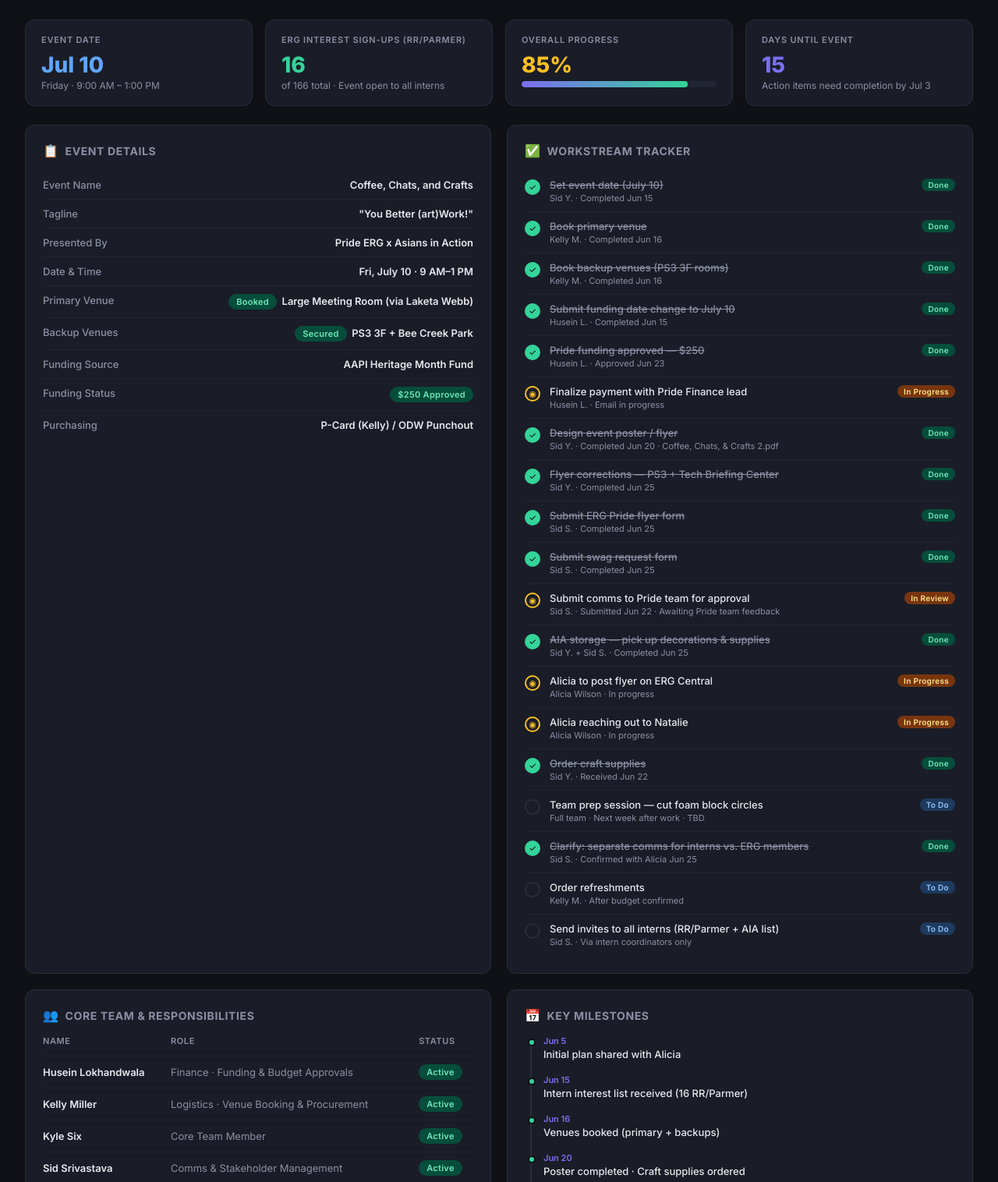
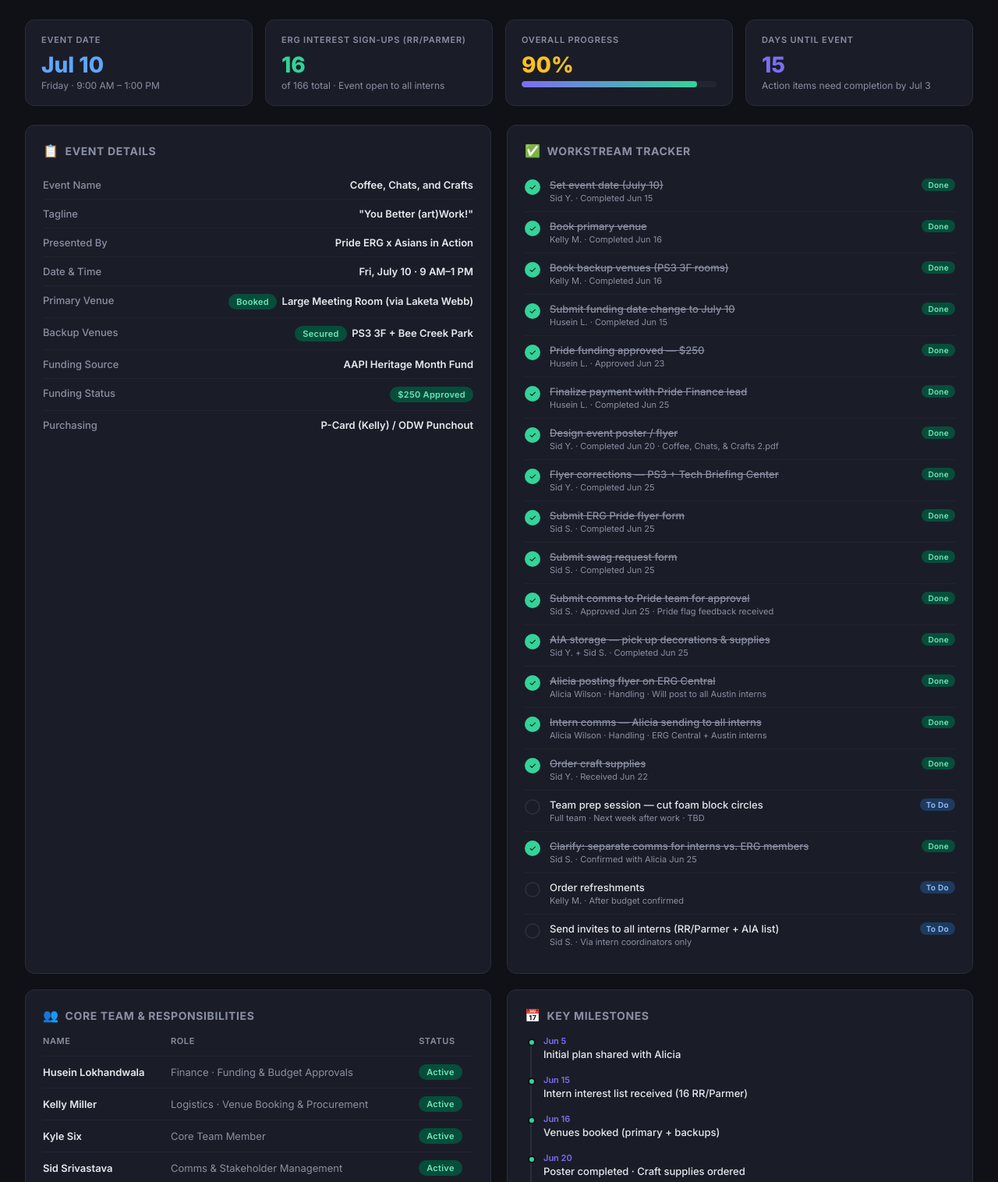
Before and after one commit to Sidsrivasta/pride-erg-dashboard, a plain HTML site: page index.html in a window 1280 px wide. Shown: the part 83-1599 px from the top of the page at 78% size. Drawn offline with Linux system fonts and the light colour scheme.

Commit message:
Complete tracker updates: payment done, comms approved, Alicia handling ERG Central + intern invites, P1/P2 done

```diff
--- a/index.html
+++ b/index.html
@@ -544,10 +544,10 @@
             </div>
             <div class="kpi-card">
                 <div class="kpi-label">Overall Progress</div>
-                <div class="kpi-value yellow">85%</div>
+                <div class="kpi-value yellow">90%</div>
                 <div class="kpi-sub">
                     <div class="progress-bar-container" style="margin-top:4px">
-                        <div class="progress-bar-fill" style="width:85%"></div>
+                        <div class="progress-bar-fill" style="width:90%"></div>
                     </div>
                 </div>
             </div>
@@ -647,12 +647,12 @@
                         <span class="badge badge-green task-badge">Done</span>
                     </li>
                     <li class="task-item">
-                        <div class="task-check in-progress">◉</div>
+                        <div class="task-check done">✓</div>
                         <div class="task-content">
-                            <div class="task-name">Finalize payment with Pride Finance lead</div>
-                            <div class="task-owner">Husein L. · Email in progress</div>
+                            <div class="task-name done-text">Finalize payment with Pride Finance lead</div>
+                            <div class="task-owner">Husein L. · Completed Jun 25</div>
                         </div>
-                        <span class="badge badge-yellow task-badge">In Progress</span>
+                        <span class="badge badge-green task-badge">Done</span>
                     </li>
                     <li class="task-item">
                         <div class="task-check done">✓</div>
@@ -687,12 +687,12 @@
                         <span class="badge badge-green task-badge">Done</span>
                     </li>
                     <li class="task-item">
-                        <div class="task-check in-progress">◉</div>
+                        <div class="task-check done">✓</div>
                         <div class="task-content">
-                            <div class="task-name">Submit comms to Pride team for approval</div>
-                            <div class="task-owner">Sid S. · Submitted Jun 22 · Awaiting Pride team feedback</div>
+                            <div class="task-name done-text">Submit comms to Pride team for approval</div>
+                            <div class="task-owner">Sid S. · Approved Jun 25 · Pride flag feedback received</div>
                         </div>
-                        <span class="badge badge-yellow task-badge">In Review</span>
+                        <span class="badge badge-green task-badge">Done</span>
                     </li>
                     <li class="task-item">
                         <div class="task-check done">✓</div>
@@ -703,20 +703,20 @@
                         <span class="badge badge-green task-badge">Done</span>
                     </li>
                     <li class="task-item">
-                        <div class="task-check in-progress">◉</div>
+                        <div class="task-check done">✓</div>
                         <div class="task-content">
-                            <div class="task-name">Alicia to post flyer on ERG Central</div>
-                            <div class="task-owner">Alicia Wilson · In progress</div>
+                            <div class="task-name done-text">Alicia posting flyer on ERG Central</div>
+                            <div class="task-owner">Alicia Wilson · Handling · Will post to all Austin interns</div>
                         </div>
-                        <span class="badge badge-yellow task-badge">In Progress</span>
+                        <span class="badge badge-green task-badge">Done</span>
                     </li>
                     <li class="task-item">
-                        <div class="task-check in-progress">◉</div>
+                        <div class="task-check done">✓</div>
                         <div class="task-content">
-                            <div class="task-name">Alicia reaching out to Natalie</div>
-                            <div class="task-owner">Alicia Wilson · In progress</div>
+                            <div class="task-name done-text">Intern comms — Alicia sending to all interns</div>
+                            <div class="task-owner">Alicia Wilson · Handling · ERG Central + Austin interns</div>
                         </div>
-                        <span class="badge badge-yellow task-badge">In Progress</span>
+                        <span class="badge badge-green task-badge">Done</span>
                     </li>
                     <li class="task-item">
                         <div class="task-check done">✓</div>
@@ -933,24 +933,24 @@
 
             <!-- Next Steps / Action Items  -->
             <div class="card full-width">
-                <div class="card-title"><span class="icon">🚀</span> Immediate Next Steps (Week of Jun 23)</div>
+                <div class="card-title"><span class="icon">🚀</span> Immediate Next Steps (Week of Jun 30)</div>
                 <div style="display: grid; grid-template-columns: repeat(3, 1fr); gap: 16px;">
                     <div style="background: #1f2233; border-radius: 10px; padding: 16px;">
-                        <div style="font-size: 12px; color: var(--warning); font-weight: 700; margin-bottom: 8px;">PRIORITY 1 — BY THU JUN 26</div>
-                        <div style="font-size: 14px; font-weight: 600; margin-bottom: 6px;">Flyer fixes + AIA storage pickup</div>
-                        <div style="font-size: 12px; color: var(--text-muted);">Correct PS3 (not PS2), spell out Tech Briefing Center. AIA pickup at 10:30 AM Thursday.</div>
-                        <div style="margin-top: 8px;"><span class="badge badge-blue">Sid Y. + Sid S.</span></div>
+                        <div style="font-size: 12px; color: var(--warning); font-weight: 700; margin-bottom: 8px;">PRIORITY 1 — BY MON JUN 30</div>
+                        <div style="font-size: 14px; font-weight: 600; margin-bottom: 6px;">Foam prep session</div>
+                        <div style="font-size: 12px; color: var(--text-muted);">Team meetup after work to cut foam circles. Avoid mess and injuries before event day.</div>
+                        <div style="margin-top: 8px;"><span class="badge badge-green">Full Team</span></div>
                     </div>
                     <div style="background: #1f2233; border-radius: 10px; padding: 16px;">
-                        <div style="font-size: 12px; color: var(--warning); font-weight: 700; margin-bottom: 8px;">PRIORITY 2 — BY FRI JUN 27</div>
-                        <div style="font-size: 14px; font-weight: 600; margin-bottom: 6px;">Comms approval + intern invites</div>
-                        <div style="font-size: 12px; color: var(--text-muted);">Get comms approved by Alicia &amp; Rachael. Send invites to all interns via coordinators (BCC).</div>
-                        <div style="margin-top: 8px;"><span class="badge badge-purple">Sid S.</span></div>
+                        <div style="font-size: 12px; color: var(--warning); font-weight: 700; margin-bottom: 8px;">PRIORITY 2 — BY WED JUL 2</div>
+                        <div style="font-size: 14px; font-weight: 600; margin-bottom: 6px;">Order refreshments</div>
+                        <div style="font-size: 12px; color: var(--text-muted);">Coffee, snacks for event. Payment finalized — ready to order.</div>
+                        <div style="margin-top: 8px;"><span class="badge badge-blue">Kelly M.</span></div>
                     </div>
                     <div style="background: #1f2233; border-radius: 10px; padding: 16px;">
-                        <div style="font-size: 12px; color: var(--warning); font-weight: 700; margin-bottom: 8px;">PRIORITY 3 — NEXT WEEK</div>
-                        <div style="font-size: 14px; font-weight: 600; margin-bottom: 6px;">Foam prep session + order refreshments</div>
-                        <div style="font-size: 12px; color: var(--text-muted);">Team meetup after work to cut foam circles. Order refreshments once payment finalized (Husein + Kelly).</div>
+                        <div style="font-size: 12px; color: var(--warning); font-weight: 700; margin-bottom: 8px;">PRIORITY 3 — BY JUL 8</div>
+                        <div style="font-size: 14px; font-weight: 600; margin-bottom: 6px;">Final logistics &amp; setup plan</div>
+                        <div style="font-size: 12px; color: var(--text-muted);">Confirm room setup, craft station layout, day-of roles.</div>
                         <div style="margin-top: 8px;"><span class="badge badge-green">Full Team</span></div>
                     </div>
                 </div>
```
